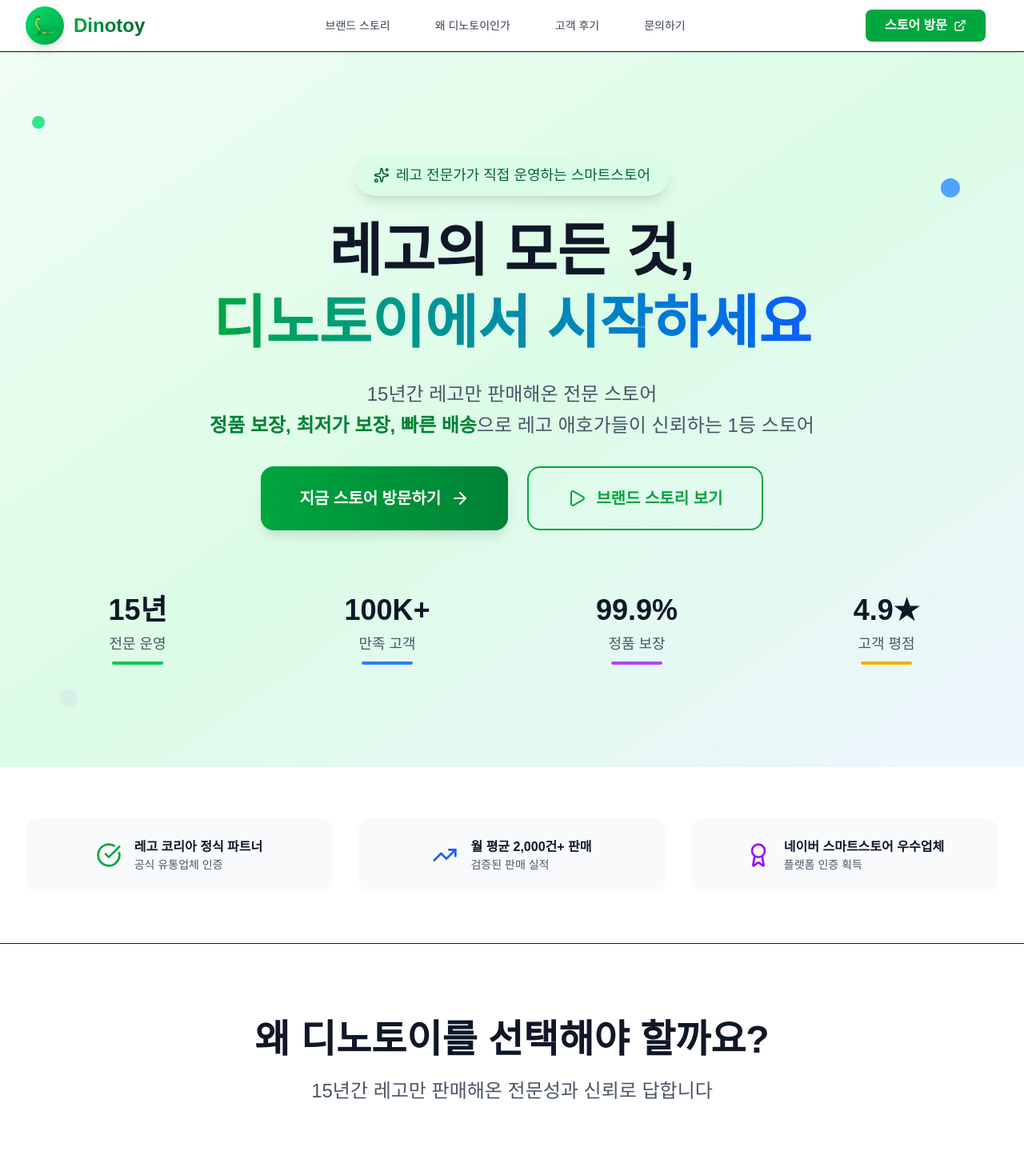
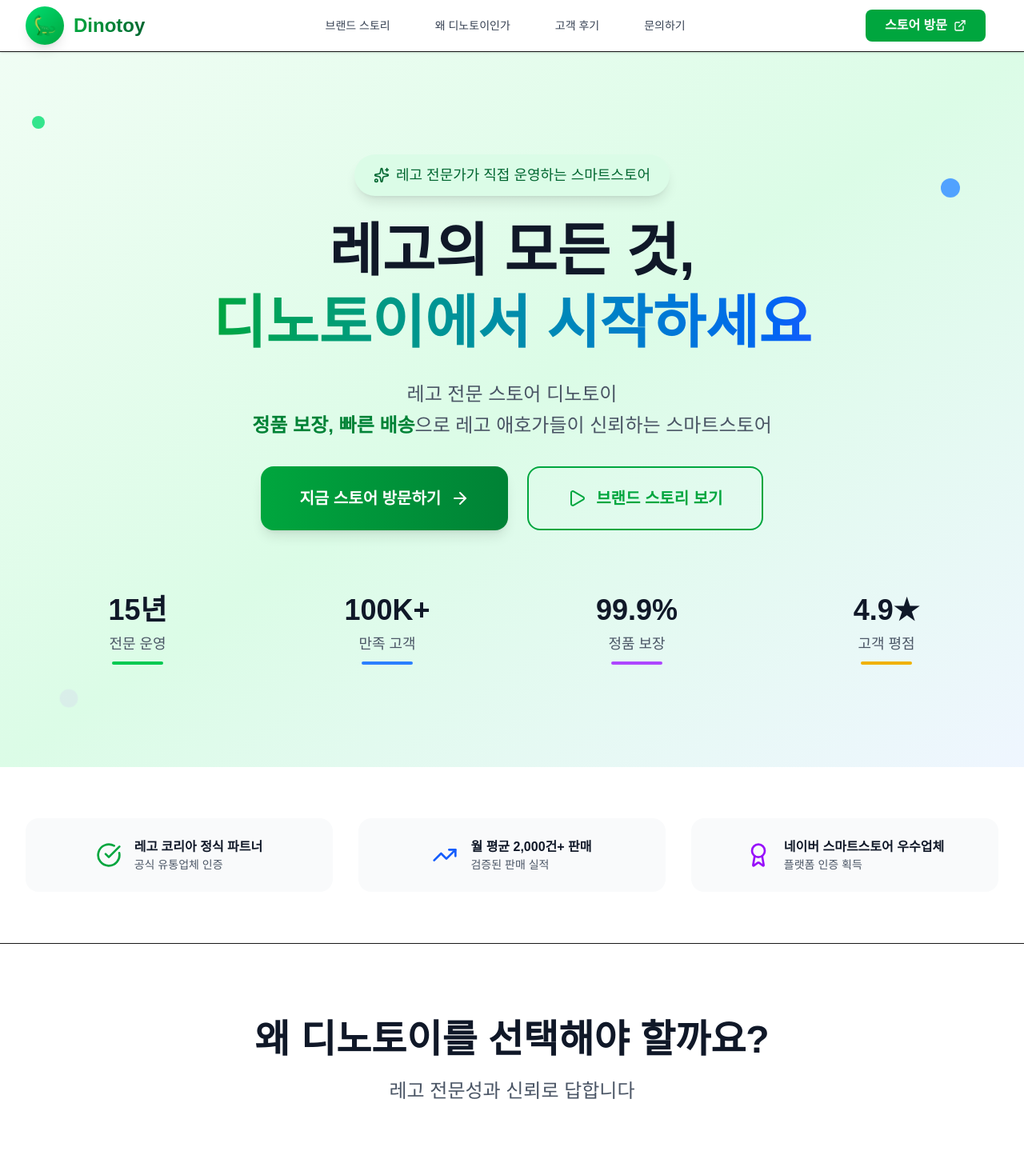
Before and after one commit to wjb127/dinotoy-landing, a Next.js app: page / in a window 1280 px wide. Shown: the top 1459 px of the page at 80% size. Built offline with nearby package versions, Linux system fonts and the light colour scheme.

Commit message:
수정: 근거 없는 '15년간 레고만 판매', '최저가 보장' 문구 제거

```diff
--- a/src/app/page.tsx
+++ b/src/app/page.tsx
@@ -5,11 +5,11 @@ export default function Home() {
   return (
     <>
       <Head>
-        <title>디노토이 - 레고 전문 스마트스토어 | 15년 전문성과 신뢰</title>
-        <meta name="description" content="15년간 레고만 판매해온 전문 스토어. 정품 보장, 최저가 보장, 빠른 배송으로 10만+ 고객이 신뢰하는 디노토이 스마트스토어" />
+        <title>디노토이 - 레고 전문 스마트스토어 | 전문성과 신뢰</title>
+        <meta name="description" content="레고 전문 스토어 디노토이. 정품 보장, 빠른 배송으로 10만+ 고객이 신뢰하는 네이버 스마트스토어" />
         <meta name="keywords" content="레고, LEGO, 레고 전문점, 디노토이, 스마트스토어, 정품 레고, 레고 할인" />
         <meta property="og:title" content="디노토이 - 레고 전문 스마트스토어" />
-        <meta property="og:description" content="15년 전문성과 신뢰로 10만+ 고객이 선택한 레고 전문 스토어" />
+        <meta property="og:description" content="전문성과 신뢰로 10만+ 고객이 선택한 레고 전문 스토어" />
         <meta property="og:type" content="website" />
         <meta property="og:url" content="https://dinotoy-landing.vercel.app" />
         <link rel="canonical" href="https://dinotoy-landing.vercel.app" />
@@ -76,8 +76,8 @@ export default function Home() {
                     </span>
                   </h1>
                   <p className="text-2xl text-gray-600 leading-relaxed max-w-4xl mx-auto">
-                    15년간 레고만 판매해온 전문 스토어<br />
-                    <span className="font-semibold text-green-700">정품 보장, 최저가 보장, 빠른 배송</span>으로 레고 애호가들이 신뢰하는 1등 스토어
+                    레고 전문 스토어 디노토이<br />
+                    <span className="font-semibold text-green-700">정품 보장, 빠른 배송</span>으로 레고 애호가들이 신뢰하는 스마트스토어
                   </p>
                 </div>
 
@@ -158,7 +158,7 @@ export default function Home() {
           <div className="max-w-7xl mx-auto px-4 sm:px-6 lg:px-8">
             <div className="text-center mb-20">
               <h2 className="text-5xl font-bold text-gray-900 mb-6">왜 디노토이를 선택해야 할까요?</h2>
-              <p className="text-2xl text-gray-600">15년간 레고만 판매해온 전문성과 신뢰로 답합니다</p>
+              <p className="text-2xl text-gray-600">레고 전문성과 신뢰로 답합니다</p>
             </div>
 
             <div className="grid grid-cols-1 md:grid-cols-3 gap-12">
@@ -436,7 +436,7 @@ export default function Home() {
                   <span className="ml-3 text-xl font-bold">Dinotoy</span>
                 </div>
                 <p className="text-gray-400 mb-4">레고 전문 스마트스토어</p>
-                <p className="text-gray-400">15년간 레고만 판매해온 전문성과 신뢰로 고객님께 최고의 레고 쇼핑 경험을 제공합니다.</p>
+                <p className="text-gray-400">레고 전문성과 신뢰로 고객님께 최고의 레고 쇼핑 경험을 제공합니다.</p>
               </div>
               <div>
                 <h4 className="font-semibold mb-6">바로가기</h4>
```
